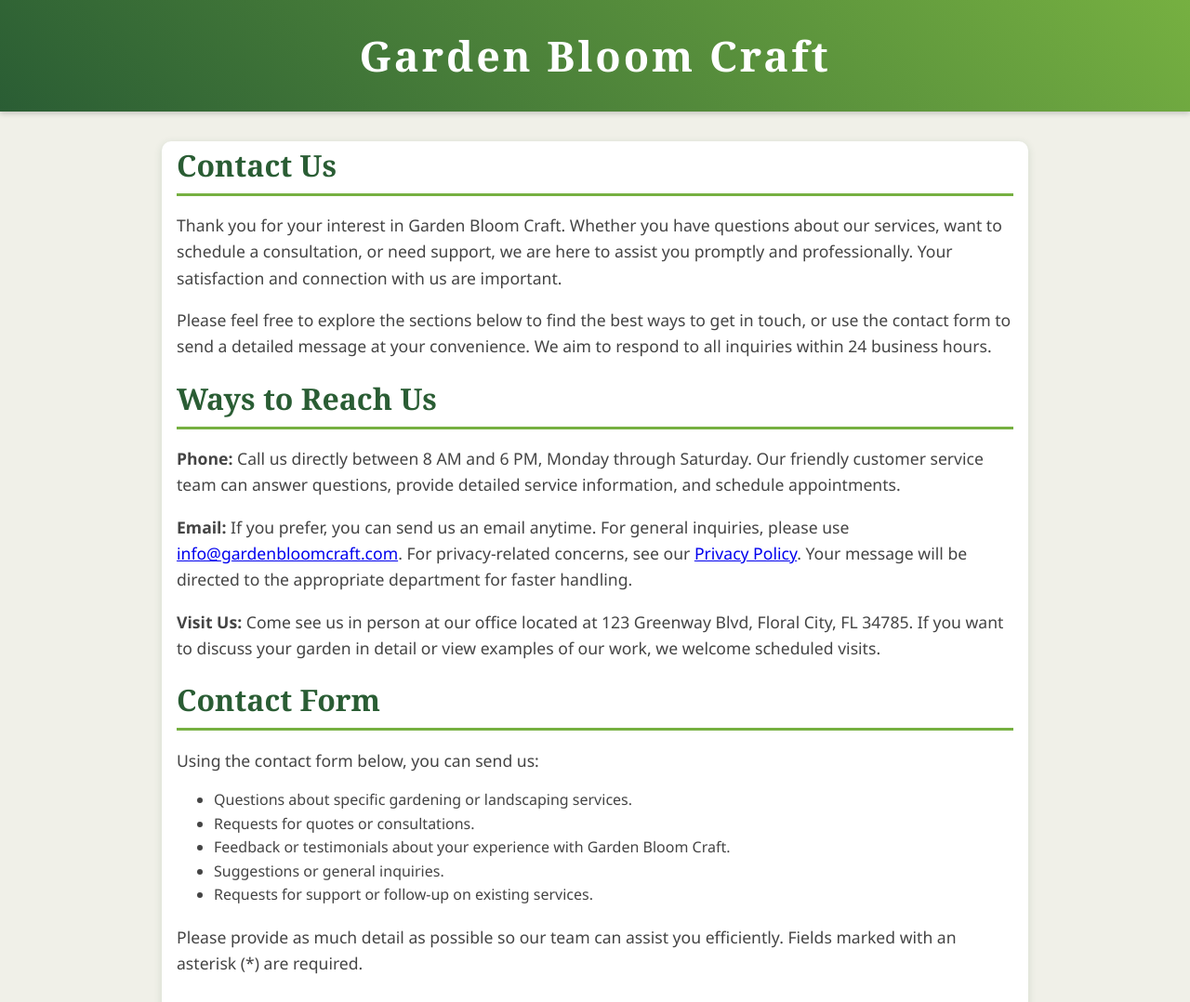
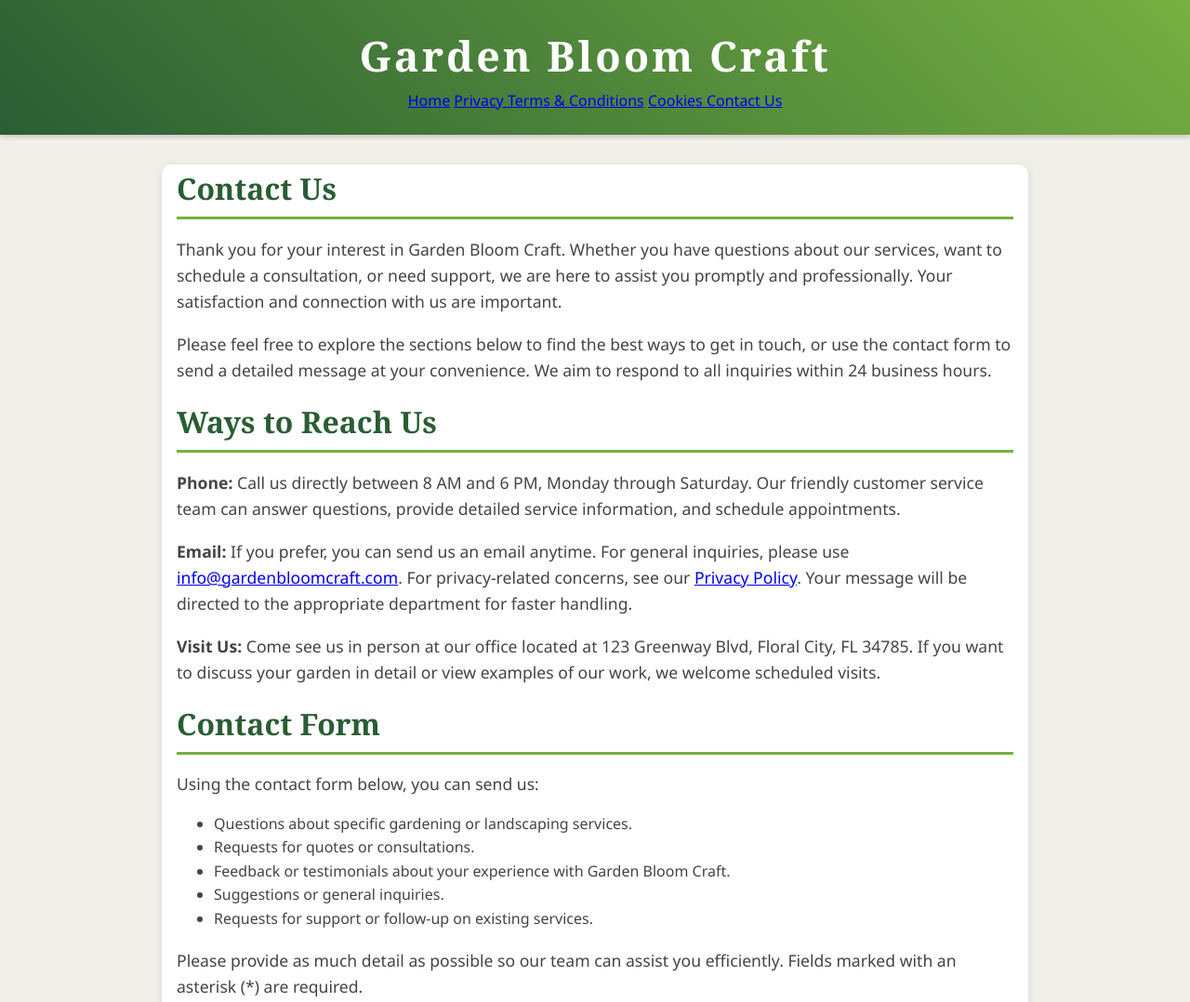
Before and after one commit to aryangautam05/Garden-Bloom-Craft, a plain HTML site: page contact.html in a window 1280 px wide. Shown: the top 1078 px of the page at 93% size. Drawn offline with Linux system fonts and the light colour scheme.

Commit message:
Update contact.html

```diff
--- a/contact.html
+++ b/contact.html
@@ -125,6 +125,13 @@
 <body>
   <header>
     <h1>Garden Bloom Craft</h1>
+     <nav class="primary-nav" aria-label="Primary navigation">
+      <a href="index.html">Home</a>
+      <a href="privacy.html">Privacy </a>
+      <a href="terms.html">Terms & Conditions</a>
+      <a href="cookies.html">Cookies </a>
+      <a href="contact.html">Contact Us</a>
+    </nav>
   </header>
   <main>
     <h2>Contact Us</h2>
```
